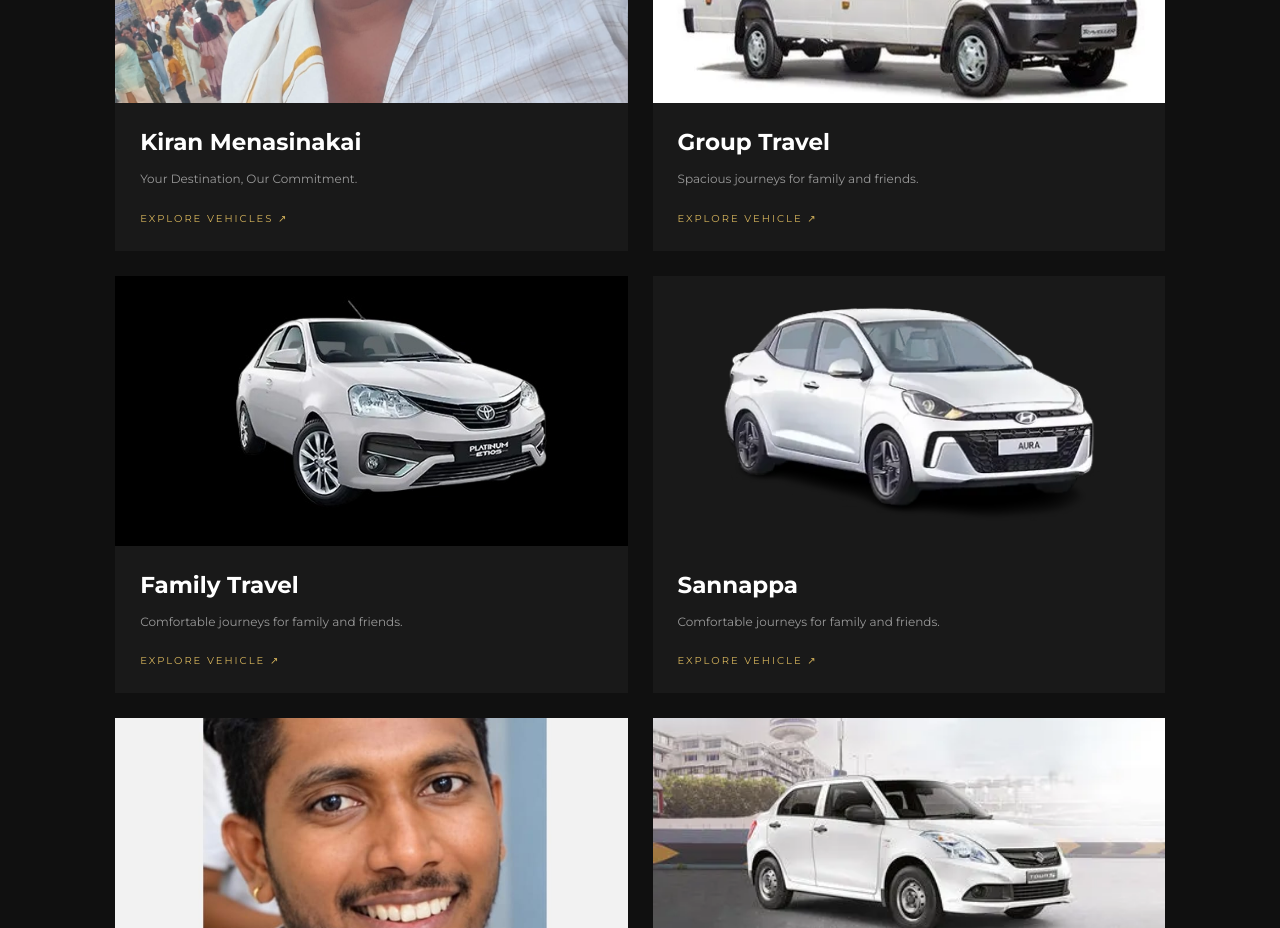
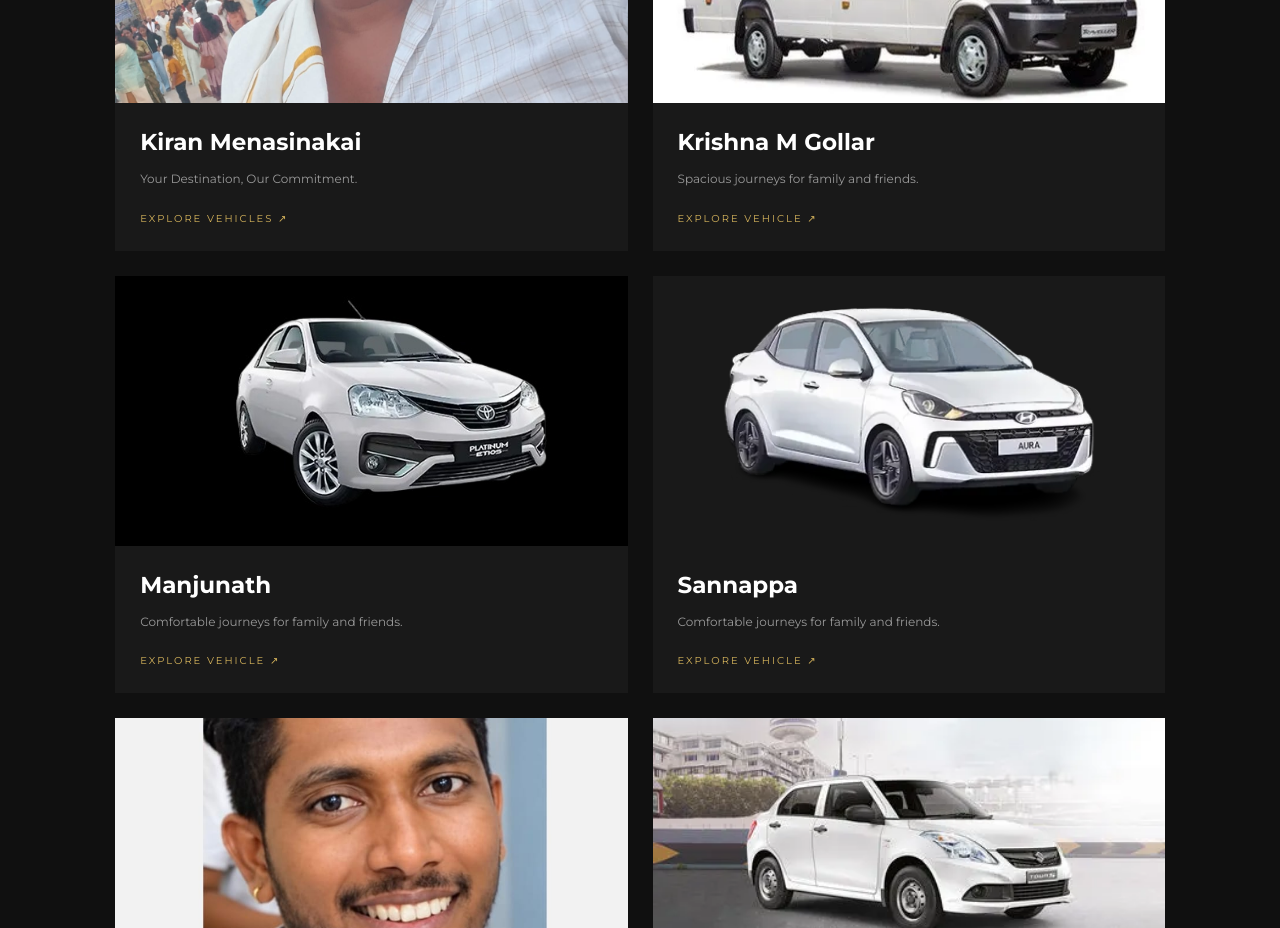
Before and after one commit to maheshcpkalaburgi-ui/UrbanDrive, a plain HTML site: page index.html in a window 1280 px wide. Shown: the part 3320-4248 px from the top of the page. Drawn offline with nearby package versions, Linux system fonts and the light colour scheme.

Commit message:
Update index.html

```diff
--- a/index.html
+++ b/index.html
@@ -188,7 +188,7 @@
 
                     <div class="vehicle-info">
 
-                        <h3>Group Travel</h3>
+                        <h3>Krishna M Gollar</h3>
 
                         <p>
                             Spacious journeys for family and friends.
@@ -212,7 +212,7 @@
 
                     <div class="vehicle-info">
 
-                        <h3>Family Travel</h3>
+                        <h3>Manjunath</h3>
 
                         <p>
                             Comfortable journeys for family and friends.
```
